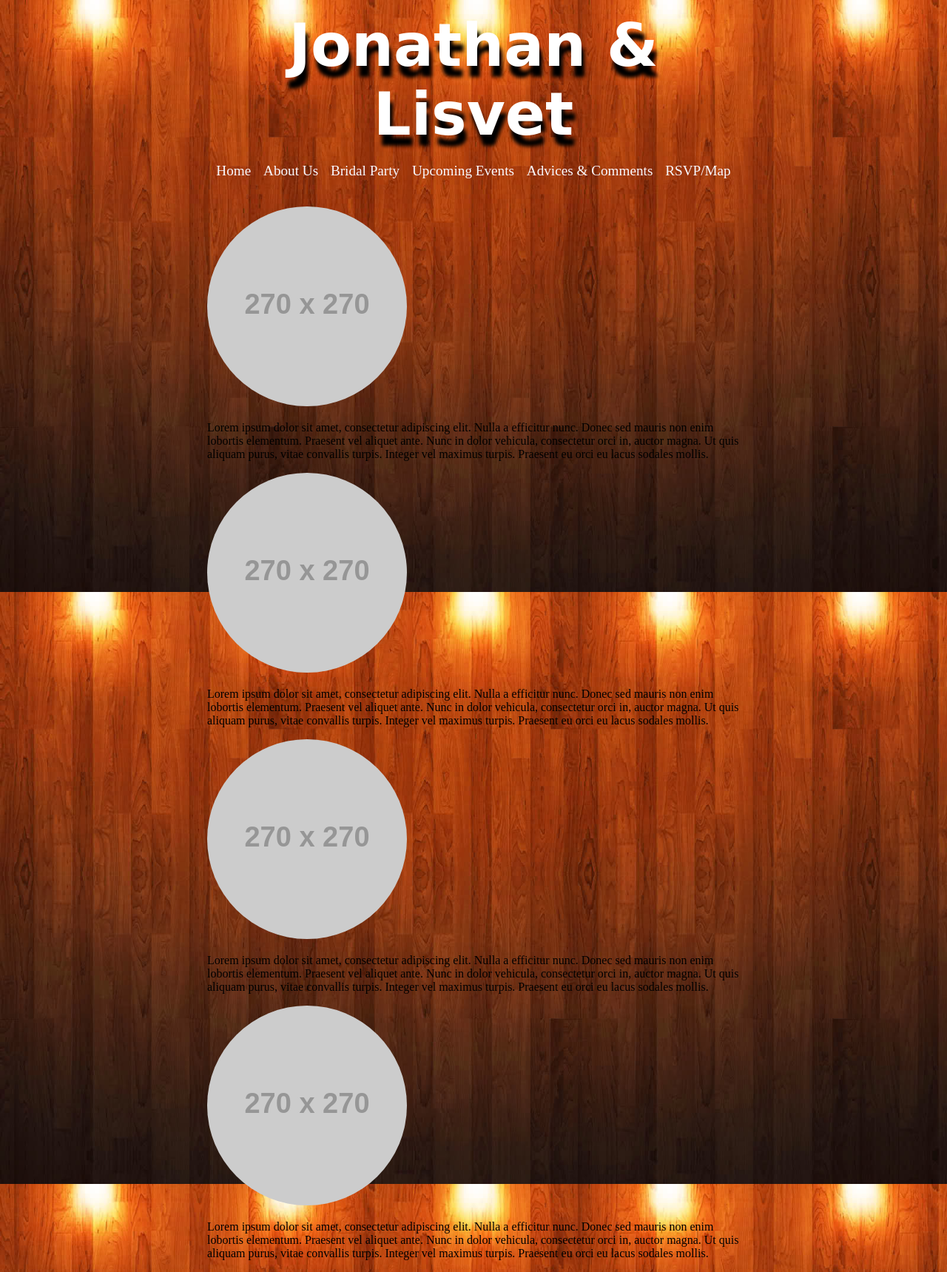
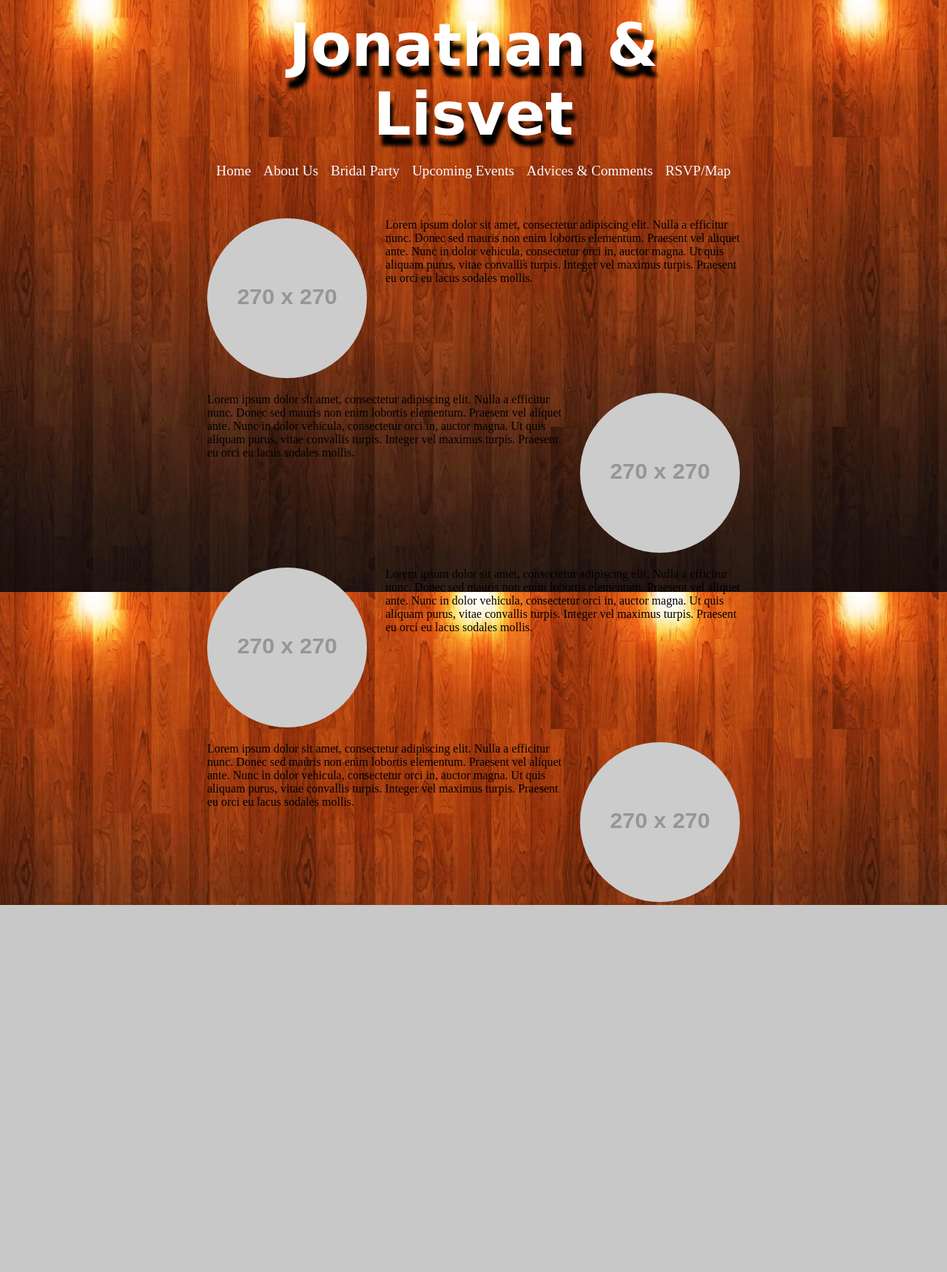
Before and after one commit to jonathanblancor/jonathanblancor.github.io, a PHP site: page /wedding/includes/bridal_party.html in a window 1280 px wide. Shown: the whole page at 74% size. After the commit the page ends 1223 px from the top, so only its background shows below. Run offline with PHP 8.4, Linux system fonts and the light colour scheme; grey boxes labelled with a size stand in for pictures from a placeholder-image service; some libraries are stand-ins or nearby versions.

Commit message:
Add files via upload

```diff
--- a/wedding/css/style.css
+++ b/wedding/css/style.css
@@ -118,6 +118,22 @@ ul li a {
 	text-align: center;
 }
 
+.party-profile {
+	height: 220px;
+}
+
+.left-pic {
+	float: left;
+	width: 30%;
+	margin-right: 25px;
+}
+
+.right-pic {
+	float: right;
+	width: 30%;
+	margin-left: 25px;
+}
+
 @media screen and (max-width: 850px) {
 	body {
 		/*background-size: 470px 650px;*/
```
